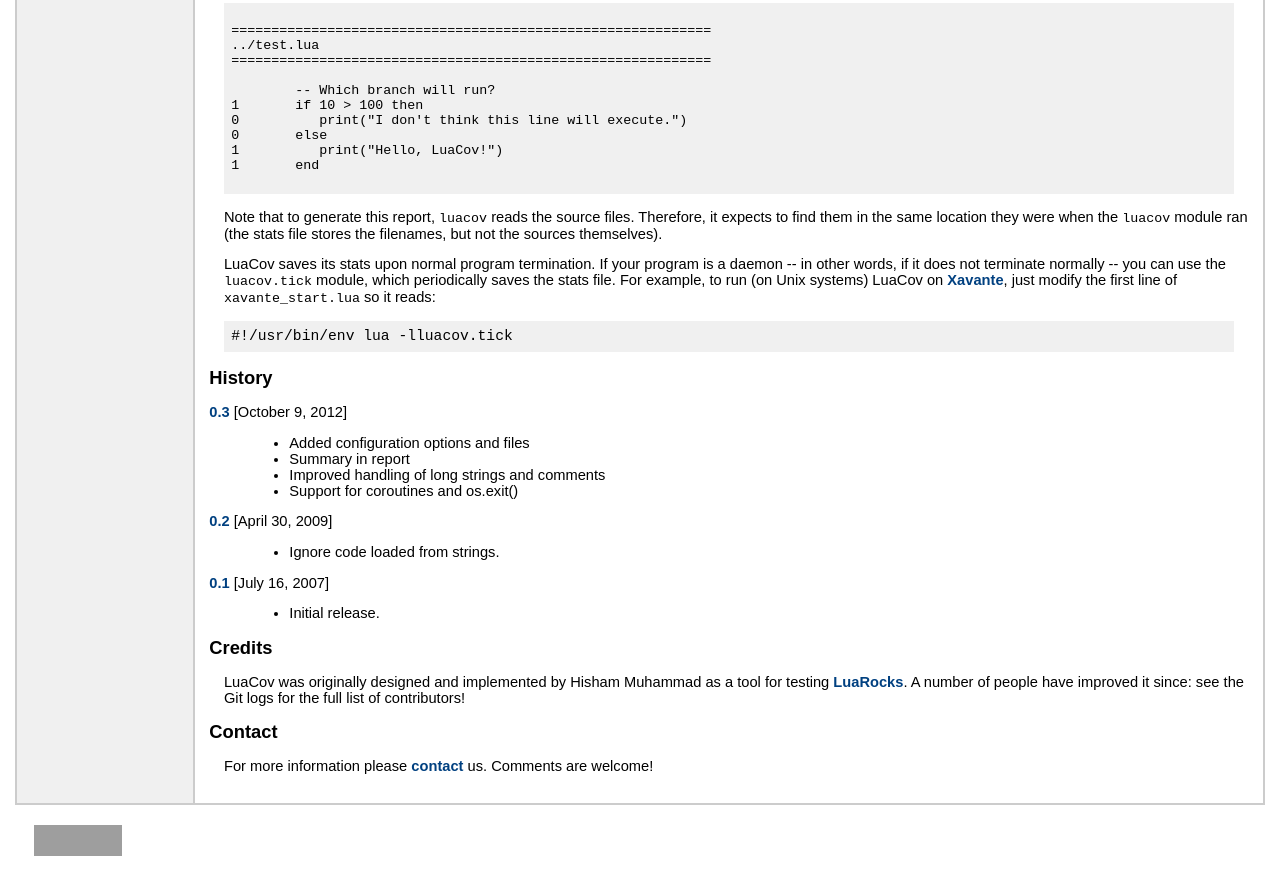
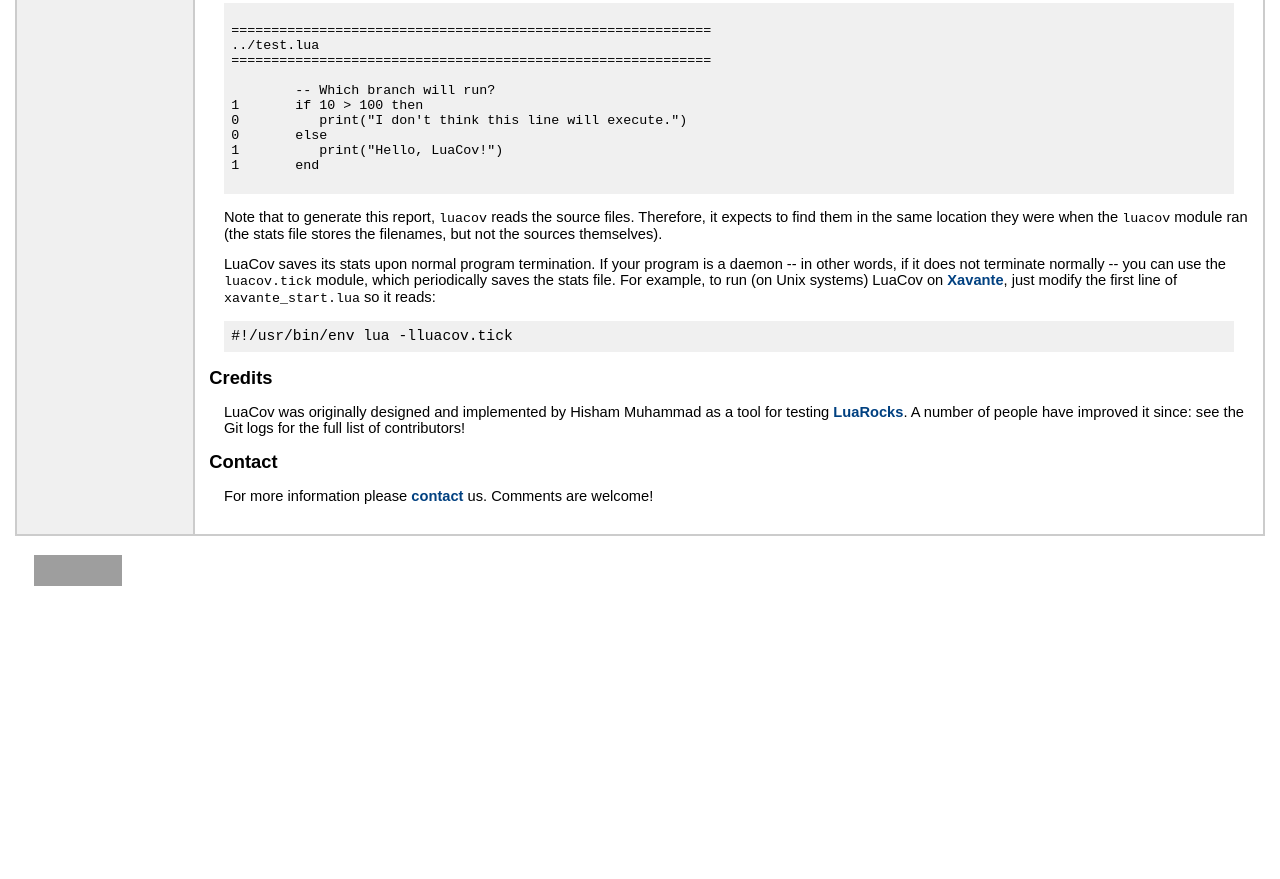
Before and after one commit to lunarmodules/luacov, a plain HTML site: page doc/index.html in a window 1280 px wide. Shown: the part 855-1734 px from the top of the page. After the commit the page ends 1464 px from the top, so only its background shows below. Drawn offline with Linux system fonts and the light colour scheme; grey boxes are pictures that could not be loaded.

Commit message:
Remove version history from here.

```diff
--- a/doc/index.html
+++ b/doc/index.html
@@ -170,32 +170,6 @@ just modify the first line of <tt>xavante_start.lua</tt> so it reads:
 #!/usr/bin/env lua -lluacov.tick
 </div>
 
-<h2><a name="history"></a>History</h2>
-
-<dl>
-    <dt><strong><a href="http://keplerproject.github.com/luacov/downloads/luacov-0.3.tar.gz">0.3</a></strong> [October 9, 2012]</dt>
-    <dd>
-        <ul>
-            <li>Added configuration options and files</li>
-            <li>Summary in report</li>
-            <li>Improved handling of long strings and comments</li>
-            <li>Support for coroutines and os.exit()</li>
-        </ul>
-    </dd>
-    <dt><strong><a href="http://keplerproject.github.com/luacov/downloads/luacov-0.2.tar.gz">0.2</a></strong> [April 30, 2009]</dt>
-    <dd>
-        <ul>
-            <li>Ignore code loaded from strings.</li>
-        </ul>
-    </dd>
-    <dt><strong><a href="http://keplerproject.github.com/luacov/downloads/luacov-0.1.tar.gz">0.1</a></strong> [July 16, 2007]</dt>
-    <dd>
-        <ul>
-            <li>Initial release.</li>
-        </ul>
-    </dd>
-</dl>
-
 <h2><a name="credits"></a>Credits</h2>
 
 <p>
```
